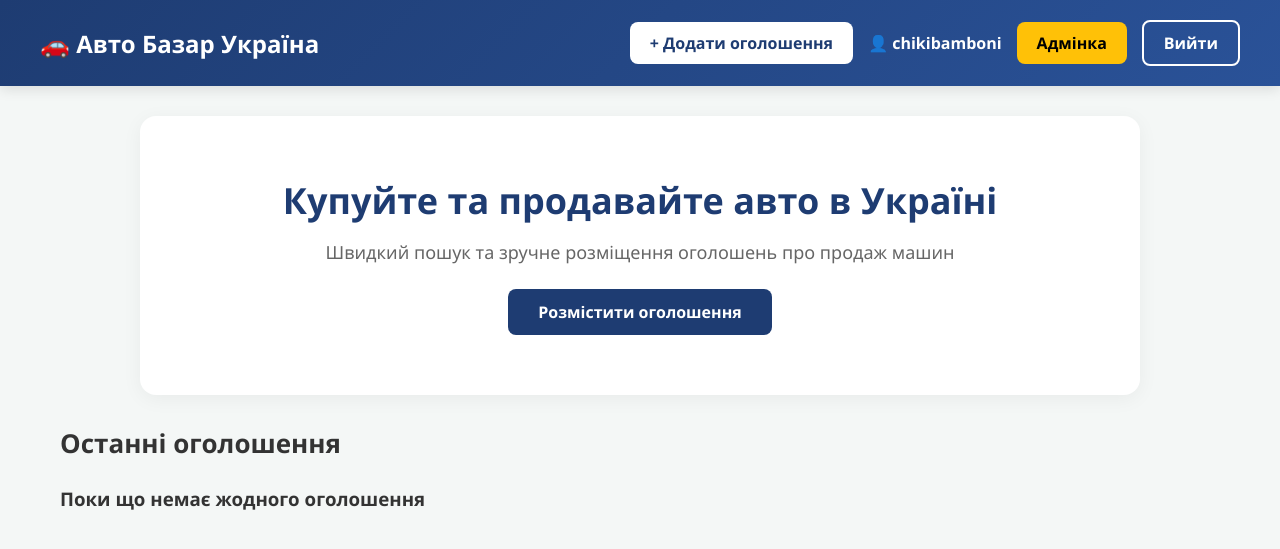
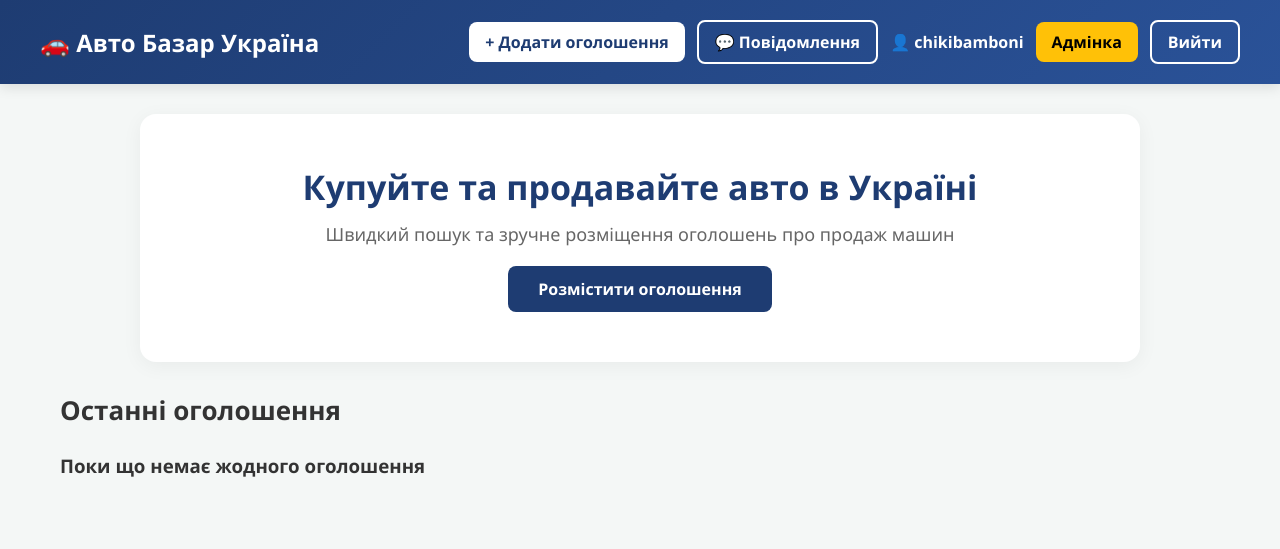
Before and after one commit to amogussigma2001-dev/autobazar, a Flask app: page / in a window 1280 px wide. Shown: the top 549 px of the page. Run offline with Flask 3, Linux system fonts and the light colour scheme; the visitor is signed in with stand-in values (Sample User, id 1); data that the repository does not hold is empty.

Commit message:
Update index.html

```diff
--- a/templates/index.html
+++ b/templates/index.html
@@ -8,19 +8,20 @@
         body { background-color: #f4f7f6; color: #333; }
         header { background: linear-gradient(135deg, #1e3c72, #2a5298); color: white; padding: 20px 40px; display: flex; justify-content: space-between; align-items: center; box-shadow: 0 4px 12px rgba(0,0,0,0.1); }
         .logo { font-size: 24px; font-weight: bold; text-decoration: none; color: white; display: flex; align-items: center; gap: 10px; }
-        .nav-buttons { display: flex; gap: 15px; align-items: center; }
-        .btn { padding: 10px 20px; border-radius: 8px; text-decoration: none; font-weight: 600; transition: 0.3s; cursor: pointer; border: none; display: inline-block; }
+        .nav-buttons { display: flex; gap: 12px; align-items: center; }
+        .btn { padding: 9px 16px; border-radius: 8px; text-decoration: none; font-weight: 600; transition: 0.3s; cursor: pointer; border: none; display: inline-block; }
         .btn-light { background: white; color: #1e3c72; }
         .btn-light:hover { background: #f0f0f0; }
         .btn-outline { background: transparent; border: 2px solid white; color: white; }
         .btn-outline:hover { background: white; color: #1e3c72; }
+        .btn-chat { background: #27ae60; color: white; padding: 8px 14px; font-size: 14px; margin-top: 10px; display: block; text-align: center; }
+        .btn-chat:hover { background: #219150; }
         .btn-danger { background: #e74c3c; color: white; padding: 6px 12px; font-size: 13px; margin-top: 10px; }
-        .btn-danger:hover { background: #c0392b; }
         .user-greeting { color: white; font-weight: 600; }
 
-        .hero { text-align: center; padding: 60px 20px; background: white; margin: 30px auto; max-width: 1000px; border-radius: 16px; box-shadow: 0 4px 20px rgba(0,0,0,0.05); }
-        .hero h1 { font-size: 36px; color: #1e3c72; margin-bottom: 15px; }
-        .hero p { font-size: 18px; color: #666; margin-bottom: 25px; }
+        .hero { text-align: center; padding: 50px 20px; background: white; margin: 30px auto; max-width: 1000px; border-radius: 16px; box-shadow: 0 4px 20px rgba(0,0,0,0.05); }
+        .hero h1 { font-size: 34px; color: #1e3c72; margin-bottom: 12px; }
+        .hero p { font-size: 18px; color: #666; margin-bottom: 20px; }
 
         .container { max-width: 1200px; margin: 0 auto; padding: 0 20px 60px; }
         .section-title { font-size: 26px; font-weight: bold; margin-bottom: 25px; color: #333; }
@@ -40,6 +41,7 @@
         <div class="nav-buttons">
             <a href="/add" class="btn btn-light">+ Додати оголошення</a>
             {% if user %}
+                <a href="/messages" class="btn btn-outline">💬 Повідомлення</a>
                 <span class="user-greeting">👤 {{ user }}</span>
                 {% if user == 'chikibamboni' %}
                     <a href="/admin" class="btn btn-light" style="background: #ffc107; color: #000;">Адмінка</a>
@@ -77,6 +79,9 @@
                         <div class="card-info">📅 Рік: {{ item.year or '—' }} • ⚙️ Пробіг: {{ item.mileage or '—' }} км</div>
                         {% if item.author %}
                             <div class="card-info" style="margin-top: 5px; color: #1e3c72; font-weight: 600;">👤 Продавець: {{ item.author }}</div>
+                            {% if user and user != item.author %}
+                                <a href="/chat/{{ item.author }}" class="btn btn-chat">💬 Написати продавцю</a>
+                            {% endif %}
                         {% endif %}
 
                         {% if user and (user == item.author or user == 'chikibamboni') %}
```
